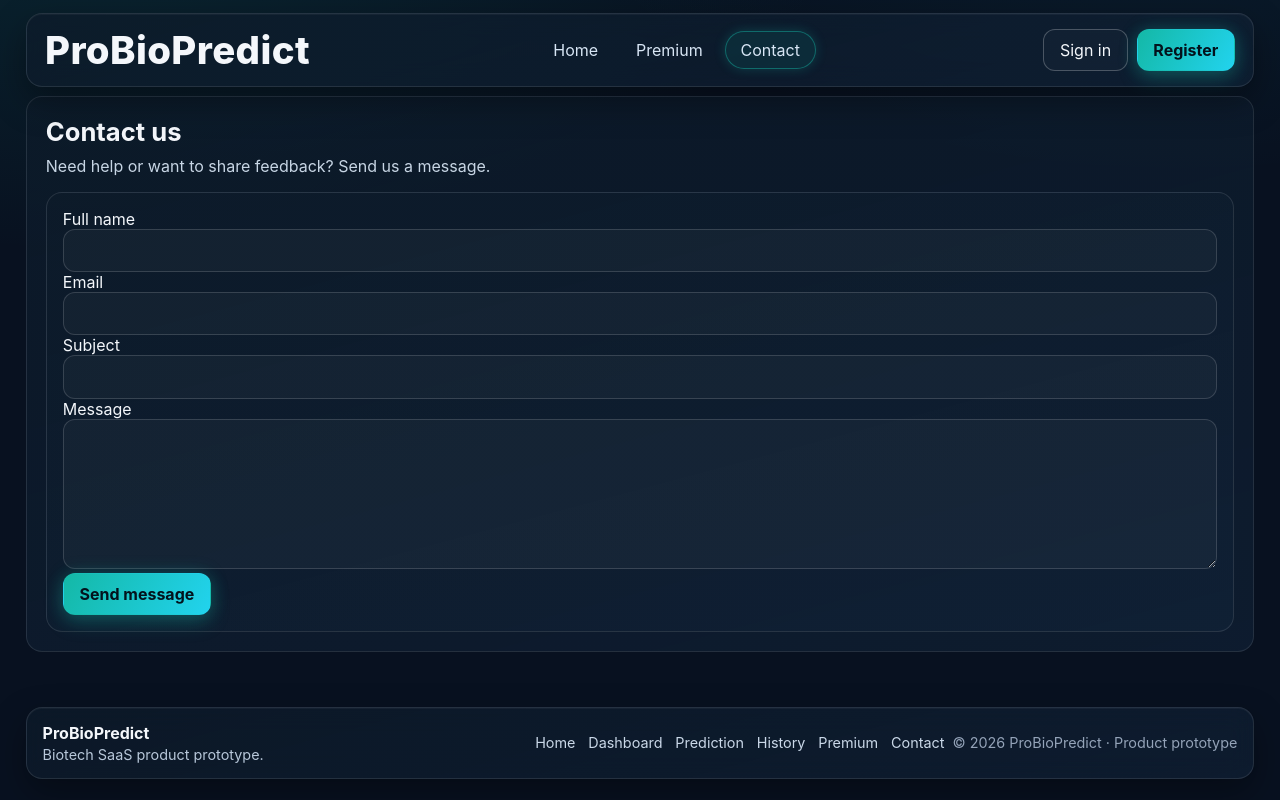
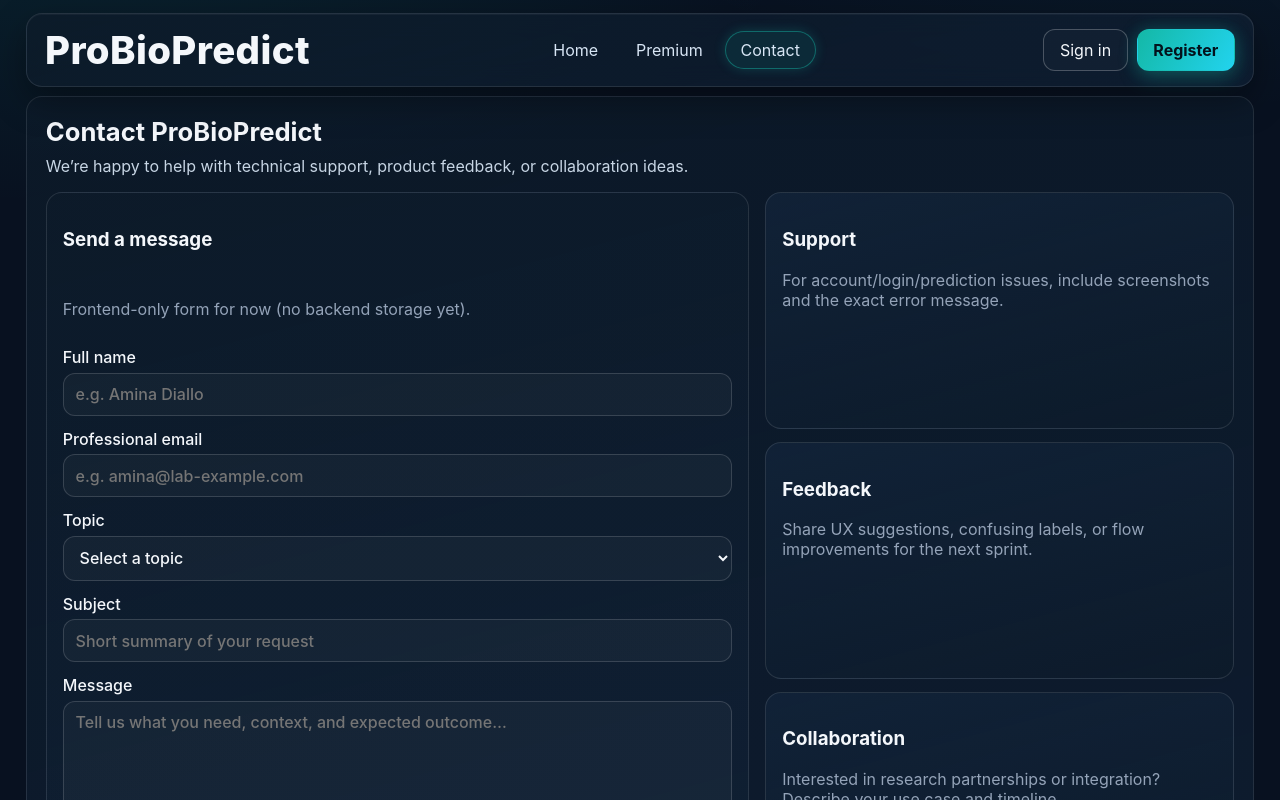
Before and after one commit to Ines-Oubabas/ProBioPredict, a React app in the folder frontend/: page /contact in a window 1280 px wide. Shown: the top 800 px of the page. Built offline with nearby package versions, Linux system fonts and the light colour scheme; no server answers; the HTML template or start-up script is replaced by a standard one.

Commit message:
Improve prediction persistence dashboard contact and auth UI

```diff
--- a/frontend/src/App.css
+++ b/frontend/src/App.css
@@ -266,6 +266,116 @@ svg {
 }
 .muted {
   color: var(--text-muted);
+}
+
+/* Auth UX improvements */
+.auth-card-hover {
+  transition: transform 260ms ease, box-shadow 260ms ease, border-color 260ms ease;
+}
+.auth-card-hover:hover {
+  transform: translateY(-4px);
+  box-shadow: 0 18px 36px rgba(0, 0, 0, 0.35), 0 0 24px rgba(20, 184, 166, 0.18);
+  border-color: rgba(126, 231, 199, 0.25);
+}
+
+.auth-input-shell {
+  display: flex;
+  align-items: center;
+  gap: 0.5rem;
+  padding: 0.42rem 0.62rem;
+}
+
+.auth-actions {
+  justify-content: center;
+  align-items: center;
+  gap: 0.8rem;
+  flex-wrap: wrap;
+  margin-top: 0.95rem;
+}
+
+.auth-btn {
+  min-width: 170px;
+  text-align: center;
+}
+
+.auth-alert {
+  margin-top: 0.75rem;
+  margin-bottom: 0.75rem;
+  border-radius: 10px;
+  padding: 0.6rem 0.75rem;
+  border: 1px solid transparent;
+}
+.auth-alert-error {
+  color: #ffb4b4;
+  background: rgba(255, 90, 90, 0.12);
+  border-color: rgba(255, 90, 90, 0.25);
+}
+.auth-alert-success {
+  color: #b8ffd2;
+  background: rgba(70, 220, 140, 0.12);
+  border-color: rgba(70, 220, 140, 0.3);
+}
+
+/* Contact page */
+.contact-page p {
+  max-width: 920px;
+}
+.contact-layout {
+  display: grid;
+  gap: 1rem;
+  grid-template-columns: 1.2fr 0.8fr;
+}
+.contact-form,
+.contact-side {
+  display: grid;
+  gap: 0.8rem;
+}
+.contact-form label {
+  display: grid;
+  gap: 0.35rem;
+  font-weight: 500;
+}
+.contact-form input,
+.contact-form select,
+.contact-form textarea {
+  width: 100%;
+}
+.contact-actions {
+  justify-content: flex-start;
+  margin-top: 0.35rem;
+}
+.contact-success {
+  margin-top: 0.45rem;
+  border-radius: 12px;
+  padding: 0.7rem 0.8rem;
+  border: 1px solid rgba(70, 220, 140, 0.35);
+  background: rgba(70, 220, 140, 0.12);
+}
+.contact-success p {
+  margin: 0.28rem 0 0;
+}
+.contact-hover {
+  transition: transform 260ms ease, box-shadow 260ms ease, border-color 260ms ease;
+}
+.contact-hover:hover {
+  transform: translateY(-4px);
+  border-color: rgba(34, 211, 238, 0.3);
+  box-shadow: 0 16px 34px rgba(0, 0, 0, 0.34), 0 0 20px rgba(34, 211, 238, 0.16);
+}
+
+/* Free plan alert */
+.limit-alert {
+  margin-top: 0.4rem;
+  padding: 0.55rem 0.7rem;
+  border-radius: 12px;
+  border: 1px solid rgba(255, 90, 90, 0.35);
+  background: rgba(255, 90, 90, 0.09);
+}
+
+@media (max-width: 980px) {
+  .contact-layout {
+    grid-template-columns: 1fr;
+  }
 }
 
 /* backgrounds */
--- a/frontend/src/pages/Contact.jsx
+++ b/frontend/src/pages/Contact.jsx
@@ -1,52 +1,145 @@
 import { useState } from 'react'
 
-function Contact() {
-  const [form, setForm] = useState({
+const initialForm = {
   fullName: '',
   email: '',
+  topic: '',
   subject: '',
   message: '',
-  })
-  const [sent, setSent] = useState(false)
-
-  function onChange(e) {
-    setForm((prev) => ({ ...prev, [e.target.name]: e.target.value }))
 }
 
-  function onSubmit(e) {
-    e.preventDefault()
-    setSent(true)
-    setForm({ fullName: '', email: '', subject: '', message: '' })
+function Contact() {
+  const [form, setForm] = useState(initialForm)
+  const [status, setStatus] = useState({
+    sent: false,
+    sentAt: '',
+  })
+
+  function onChange(event) {
+    const { name, value } = event.target
+    setForm((prev) => ({ ...prev, [name]: value }))
+  }
+
+  function onSubmit(event) {
+    event.preventDefault()
+
+    setStatus({
+      sent: true,
+      sentAt: new Date().toLocaleString(),
+    })
+
+    setForm(initialForm)
   }
 
   return (
     <section className="page-shell">
-      <section className="panel">
-        <h1>Contact us</h1>
-        <p>Need help or want to share feedback? Send us a message.</p>
+      <section className="panel contact-page">
+        <h1>Contact ProBioPredict</h1>
+        <p>
+          We’re happy to help with technical support, product feedback, or collaboration ideas.
+        </p>
 
-        <form className="card card-soft section-space" onSubmit={onSubmit}>
+        <div className="contact-layout section-space">
+          <form className="card card-soft contact-form contact-hover" onSubmit={onSubmit}>
+            <h3>Send a message</h3>
+            <p className="muted">Frontend-only form for now (no backend storage yet).</p>
+
             <label>
               Full name
-            <input name="fullName" value={form.fullName} onChange={onChange} required />
+              <input
+                name="fullName"
+                value={form.fullName}
+                onChange={onChange}
+                placeholder="e.g. Amina Diallo"
+                autoComplete="name"
+                required
+              />
             </label>
+
             <label>
-            Email
-            <input type="email" name="email" value={form.email} onChange={onChange} required />
+              Professional email
+              <input
+                type="email"
+                name="email"
+                value={form.email}
+                onChange={onChange}
+                placeholder="e.g. amina@lab-example.com"
+                autoComplete="email"
+                required
+              />
             </label>
+
+            <label>
+              Topic
+              <select name="topic" value={form.topic} onChange={onChange} required>
+                <option value="">Select a topic</option>
+                <option value="support">Support request</option>
+                <option value="feedback">Product feedback</option>
+                <option value="collaboration">Collaboration</option>
+              </select>
+            </label>
+
             <label>
               Subject
-            <input name="subject" value={form.subject} onChange={onChange} required />
+              <input
+                name="subject"
+                value={form.subject}
+                onChange={onChange}
+                placeholder="Short summary of your request"
+                required
+              />
             </label>
+
             <label>
               Message
-            <textarea name="message" value={form.message} onChange={onChange} rows="5" required />
+              <textarea
+                name="message"
+                value={form.message}
+                onChange={onChange}
+                rows="6"
+                placeholder="Tell us what you need, context, and expected outcome…"
+                required
+              />
             </label>
 
+            <div className="form-actions contact-actions">
               <button className="btn btn-accent" type="submit">Send message</button>
+            </div>
+
+            {status.sent ? (
+              <div className="contact-success" role="status" aria-live="polite">
+                <strong>Message saved locally.</strong>
+                <p>
+                  Thank you — your message was recorded on the frontend at {status.sentAt}. Backend
+                  contact API will be connected in a future iteration.
+                </p>
+              </div>
+            ) : null}
           </form>
 
-        {sent ? <p className="muted">Thanks! Your message was recorded locally (frontend-only for now).</p> : null}
+          <aside className="contact-side">
+            <article className="card card-feature contact-hover">
+              <h3>Support</h3>
+              <p className="muted">
+                For account/login/prediction issues, include screenshots and the exact error message.
+              </p>
+            </article>
+
+            <article className="card card-feature contact-hover">
+              <h3>Feedback</h3>
+              <p className="muted">
+                Share UX suggestions, confusing labels, or flow improvements for the next sprint.
+              </p>
+            </article>
+
+            <article className="card card-feature contact-hover">
+              <h3>Collaboration</h3>
+              <p className="muted">
+                Interested in research partnerships or integration? Describe your use case and timeline.
+              </p>
+            </article>
+          </aside>
+        </div>
       </section>
     </section>
   )
--- a/frontend/src/pages/Login.jsx
+++ b/frontend/src/pages/Login.jsx
@@ -71,44 +71,18 @@ function Login() {
 
   return (
     <section className="auth-bg page-bg-login page-shell auth-panel">
-      <article className="auth-card card">
+      <article className="auth-card card auth-card-hover">
         <h1>Login</h1>
         <p>Sign in to access your predictions and saved history.</p>
 
         {errorMessage ? (
-          <p
-            className="muted"
-            role="alert"
-            aria-live="assertive"
-            style={{
-              marginTop: '0.75rem',
-              marginBottom: '0.75rem',
-              color: '#ffb4b4',
-              background: 'rgba(255, 90, 90, 0.12)',
-              border: '1px solid rgba(255, 90, 90, 0.25)',
-              borderRadius: '10px',
-              padding: '0.6rem 0.75rem',
-            }}
-          >
+          <p className="auth-alert auth-alert-error" role="alert" aria-live="assertive">
             {errorMessage}
           </p>
         ) : null}
 
         {successMessage ? (
-          <p
-            className="muted"
-            role="status"
-            aria-live="polite"
-            style={{
-              marginTop: '0.75rem',
-              marginBottom: '0.75rem',
-              color: '#b8ffd2',
-              background: 'rgba(70, 220, 140, 0.12)',
-              border: '1px solid rgba(70, 220, 140, 0.3)',
-              borderRadius: '10px',
-              padding: '0.6rem 0.75rem',
-            }}
-          >
+          <p className="auth-alert auth-alert-success" role="status" aria-live="polite">
             {successMessage}
           </p>
         ) : null}
@@ -116,15 +90,7 @@ function Login() {
         <form onSubmit={handleSubmit}>
           <div className="field">
             <label htmlFor="login-email">Email</label>
-            <div
-              className="glass"
-              style={{
-                display: 'flex',
-                alignItems: 'center',
-                gap: '0.5rem',
-                padding: '0.4rem 0.6rem',
-              }}
-            >
+            <div className="glass auth-input-shell">
               <IconMail className="icon" />
               <input
                 id="login-email"
@@ -141,15 +107,7 @@ function Login() {
 
           <div className="field">
             <label htmlFor="login-password">Password</label>
-            <div
-              className="glass"
-              style={{
-                display: 'flex',
-                alignItems: 'center',
-                gap: '0.5rem',
-                padding: '0.4rem 0.6rem',
-              }}
-            >
+            <div className="glass auth-input-shell">
               <IconLock className="icon" />
               <input
                 id="login-password"
@@ -164,11 +122,11 @@ function Login() {
             </div>
           </div>
 
-          <div className="form-actions">
-            <button className="btn btn-accent" type="submit" disabled={isSubmitting}>
+          <div className="form-actions auth-actions">
+            <button className="btn btn-accent auth-btn" type="submit" disabled={isSubmitting}>
               {isSubmitting ? 'Signing in...' : 'Continue'}
             </button>
-            <Link className="btn btn-ghost" to="/register">
+            <Link className="btn btn-ghost auth-btn" to="/register">
               Create account
             </Link>
           </div>
```
Also changed, not shown: frontend/src/pages/PredictionForm.jsx (+28 -18 lines), frontend/src/pages/PredictionResult.jsx (+14 -62 lines), frontend/src/pages/Register.jsx (+12 -71 lines). Lines whose indentation alone changed are shown as unchanged.
